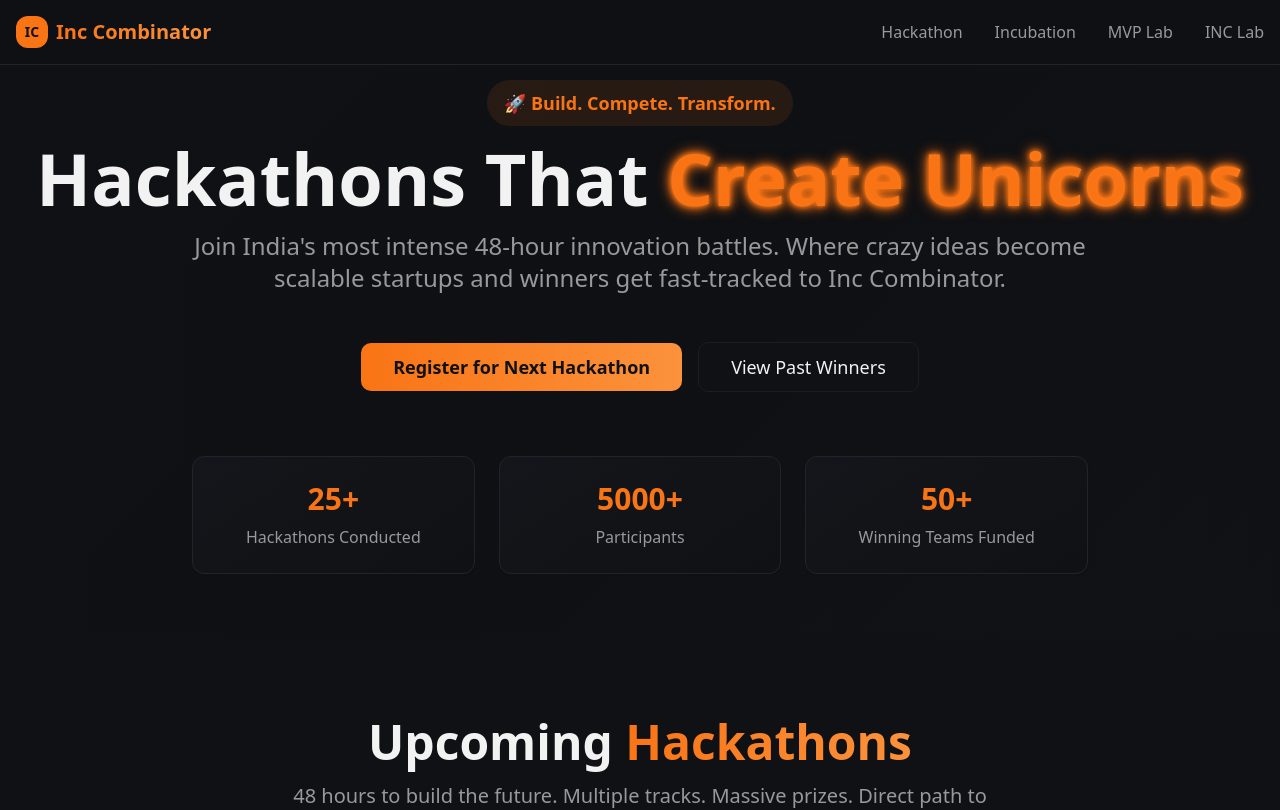
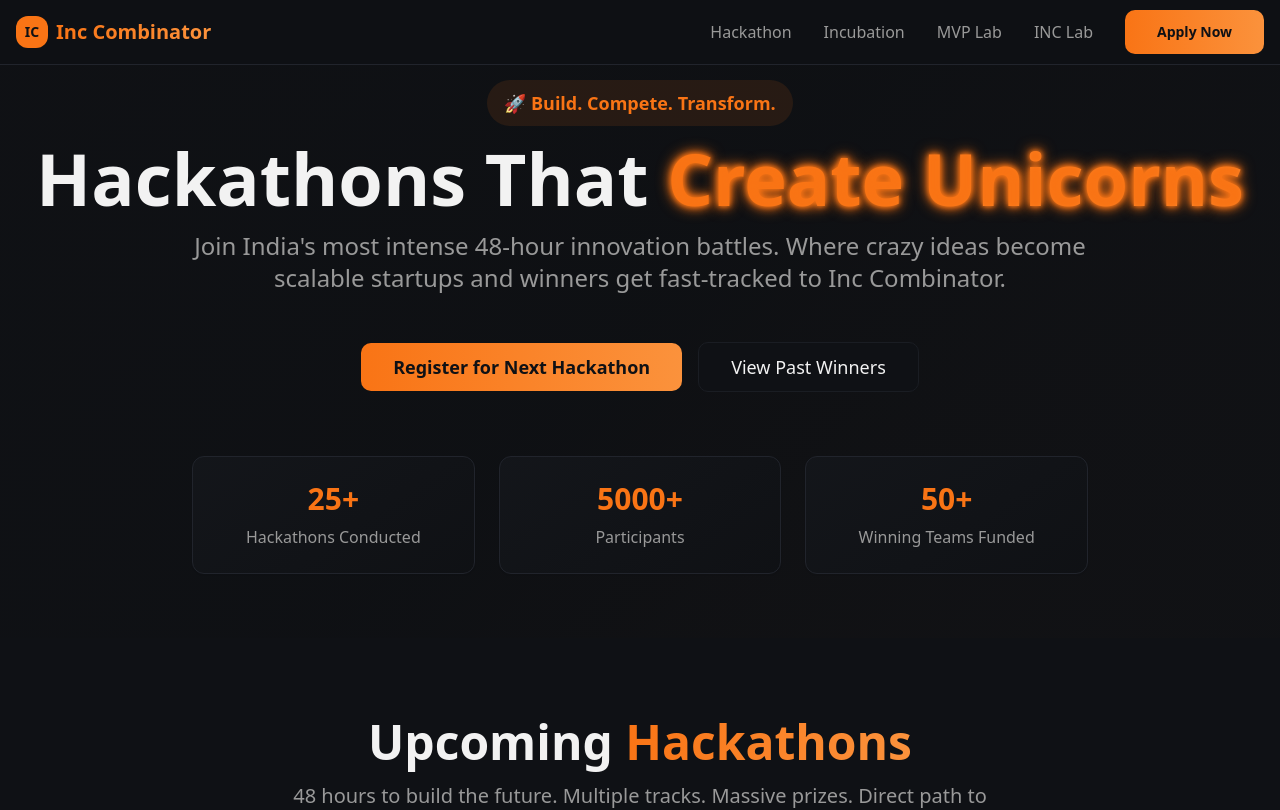
Before and after one commit to rahmanmohd/inc, a React (Vite) app: page /hackathon in a window 1280 px wide. Shown: the top 810 px of the page. Built offline with nearby package versions, Linux system fonts and the light colour scheme.

Commit message:
Fix: ApplicationDialog props in Navigation
The ApplicationDialog component in Navigation.tsx was missing the 'children' prop, causing type errors. This commit adds the missing prop to resolve the build errors.

```diff
--- a/src/components/Navigation.tsx
+++ b/src/components/Navigation.tsx
@@ -1,3 +1,4 @@
+
 import { useState } from "react";
 import { Link } from "react-router-dom";
 import { Button } from "@/components/ui/button";
@@ -40,7 +41,11 @@ const Navigation = () => {
                 <span className="absolute -bottom-1 left-0 w-0 h-0.5 bg-primary transition-all duration-300 group-hover:w-full"></span>
               </Link>
             ))}
-            <ApplicationDialog triggerText="Apply Now" variant="hero" />
+            <ApplicationDialog>
+              <Button variant="hero" size="lg">
+                Apply Now
+              </Button>
+            </ApplicationDialog>
           </div>
 
           {/* Mobile Menu Button */}
@@ -66,7 +71,11 @@ const Navigation = () => {
                   {item.name}
                 </Link>
               ))}
-              <ApplicationDialog triggerText="Apply Now" variant="hero" />
+              <ApplicationDialog>
+                <Button variant="hero" size="lg">
+                  Apply Now
+                </Button>
+              </ApplicationDialog>
             </div>
           </div>
         )}
```
